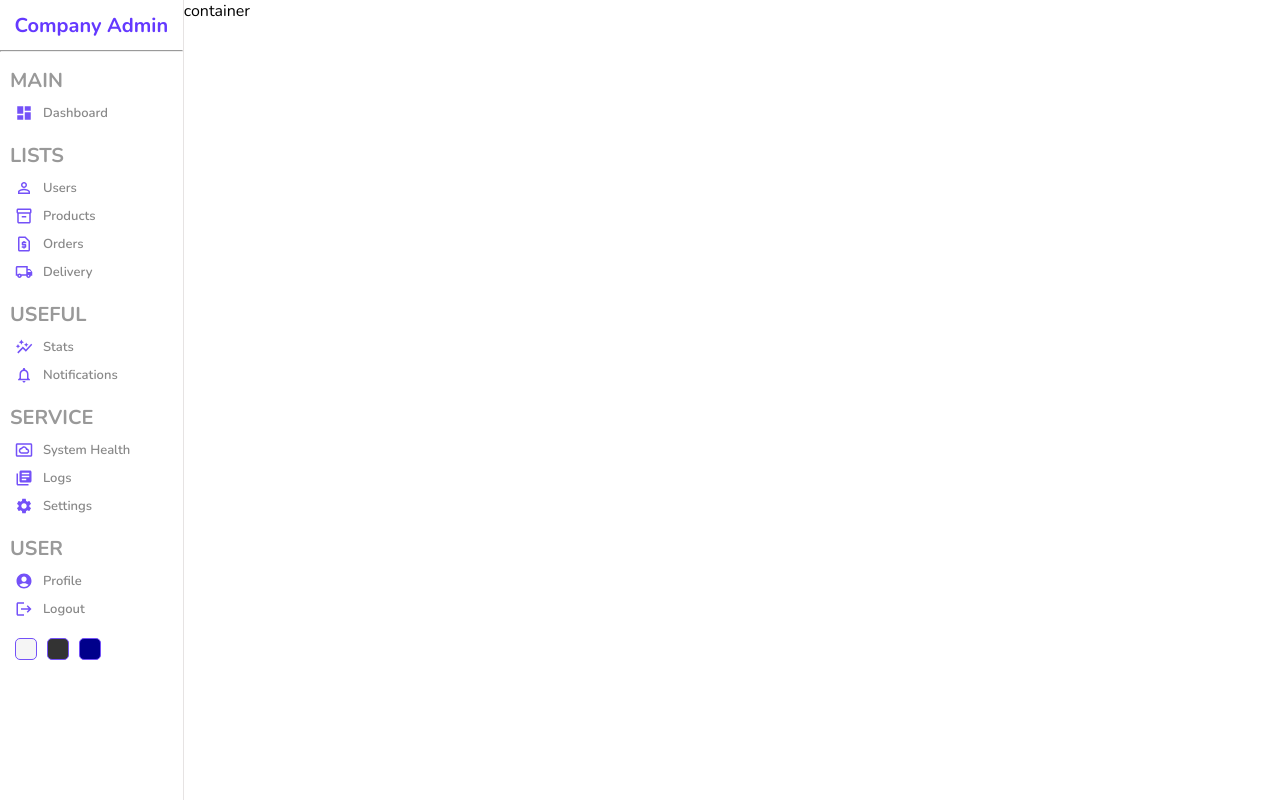
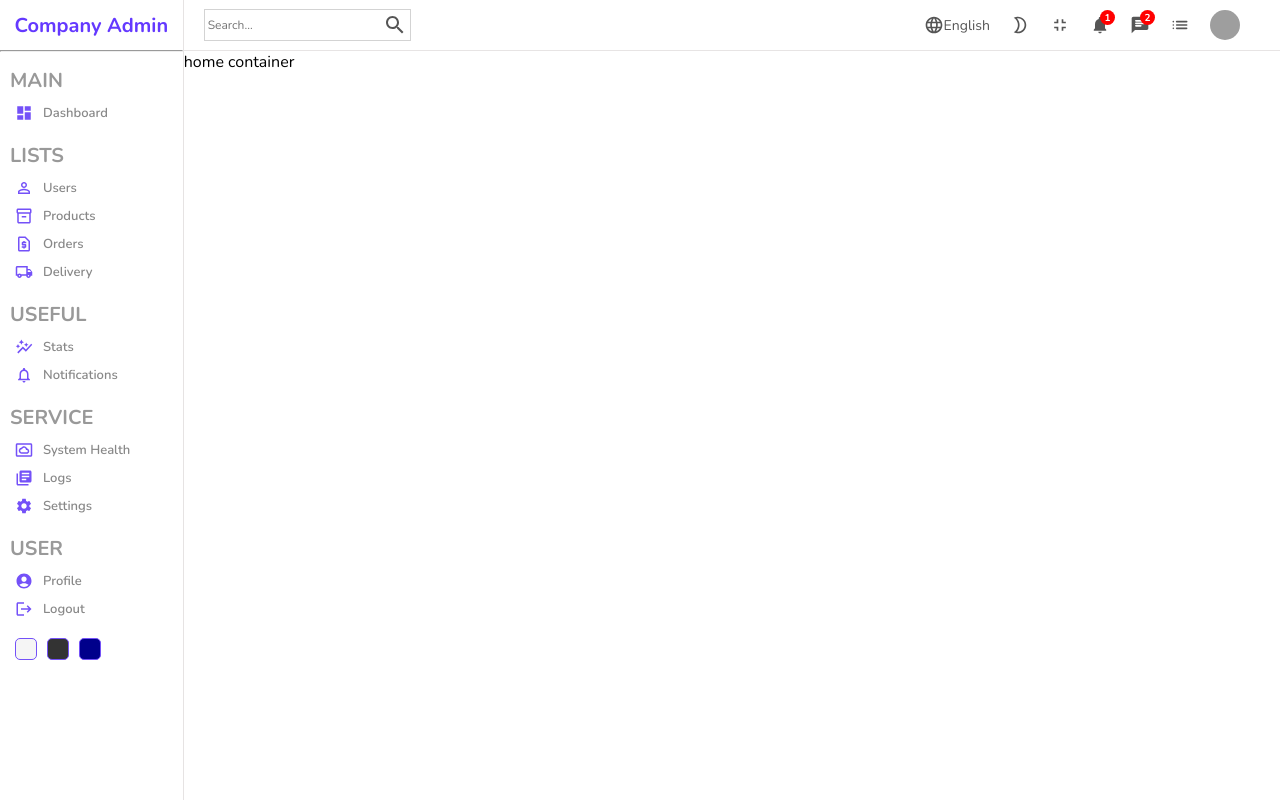
Before and after one commit to Yohannes-H/React-Admin-Dashboard, a React (Create React App) app: page / in a window 1280 px wide. Built offline with nearby package versions, Linux system fonts and the light colour scheme; grey boxes are pictures that could not be loaded.

Commit message:
Navbar component is updated

```diff
--- a/src/components/navbar/Navbar.jsx
+++ b/src/components/navbar/Navbar.jsx
@@ -1,7 +1,53 @@
 import React from "react";
 import "./navbar.scss";
+import SearchIcon from "@mui/icons-material/Search";
+import LanguageIcon from "@mui/icons-material/Language";
+import ModeNightOutlinedIcon from "@mui/icons-material/ModeNightOutlined";
+import FullscreenExitOutlinedIcon from "@mui/icons-material/FullscreenExitOutlined";
+import NotificationsRoundedIcon from "@mui/icons-material/NotificationsRounded";
+import ChatRoundedIcon from "@mui/icons-material/ChatRounded";
+import ListRoundedIcon from "@mui/icons-material/ListRounded";
 function Navbar() {
-  return <div className="navbar">Navbar</div>;
+  return (
+    <div className="navbar">
+      <div className="wrapper">
+        <div className="search">
+          <input type="text" placeholder="Search..." />
+          <SearchIcon />
+        </div>
+        <div className="items">
+          <div className="item">
+            <LanguageIcon className="icon" />
+            English
+          </div>
+          <div className="item">
+            <ModeNightOutlinedIcon className="icon" />
+          </div>
+          <div className="item">
+            <FullscreenExitOutlinedIcon className="icon" />
+          </div>
+          <div className="item">
+            <NotificationsRoundedIcon className="icon" />
+            <div className="counter">1</div>
+          </div>
+          <div className="item">
+            <ChatRoundedIcon className="icon" />
+            <div className="counter">2</div>
+          </div>
+          <div className="item">
+            <ListRoundedIcon className="icon" />
+          </div>
+          <div className="item">
+            <img
+              src="https://st2.depositphotos.com/1006318/10457/v/380/depositphotos_104579964-stock-illustration-business-man-profile-icon-african.jpg?forcejpeg=true"
+              alt=""
+              className="avatar"
+            />
+          </div>
+        </div>
+      </div>
+    </div>
+  );
 }
 
 export default Navbar;
--- a/src/components/navbar/navbar.scss
+++ b/src/components/navbar/navbar.scss
@@ -0,0 +1,71 @@
+.navbar {
+  height: 50px;
+  border-bottom: 0.5px solid rgb(231, 228, 228);
+  display: flex;
+  align-items: center;
+  font-size: 14px;
+  color: #555;
+
+  .wrapper {
+    width: 100%;
+    padding: 20px;
+    display: flex;
+    align-items: center;
+    justify-content: space-between;
+
+    .search {
+      display: flex;
+      align-items: center;
+      border: 0.5px solid lightgray;
+      padding: 3px;
+
+      input {
+        border: none;
+        outline: none;
+        background: transparent;
+
+        &::placeholder {
+          font-size: 12px;
+        }
+      }
+    }
+
+    .items {
+      display: flex;
+      align-items: center;
+
+      .item {
+        display: flex;
+        align-items: center;
+        margin-right: 20px;
+        position: relative;
+
+        .icon {
+          font-size: 20px;
+        }
+
+        .avatar {
+          width: 30px;
+          height: 30px;
+          border-radius: 50%;
+        }
+
+        .counter {
+          width: 15px;
+          height: 15px;
+          background-color: red;
+          border-radius: 50%;
+          color: white;
+          display: flex;
+          align-items: center;
+          justify-content: center;
+          font-size: 10px;
+          font-weight: bold;
+          position: absolute;
+          top: -5px;
+          right: -5px;
+        }
+      }
+    }
+  }
+}
--- a/src/pages/home/Home.jsx
+++ b/src/pages/home/Home.jsx
@@ -1,11 +1,15 @@
 import React from "react";
+import Navbar from "../../components/navbar/Navbar";
 import Sidebar from "../../components/sidebar/Sidebar";
 import "./home.scss";
 function Home() {
   return (
     <div className="home">
       <Sidebar />
-      <div className="homeContainer">container</div>
+      <div className="homeContainer">
+        <Navbar />
+        home container
+      </div>
     </div>
   );
 }
```
